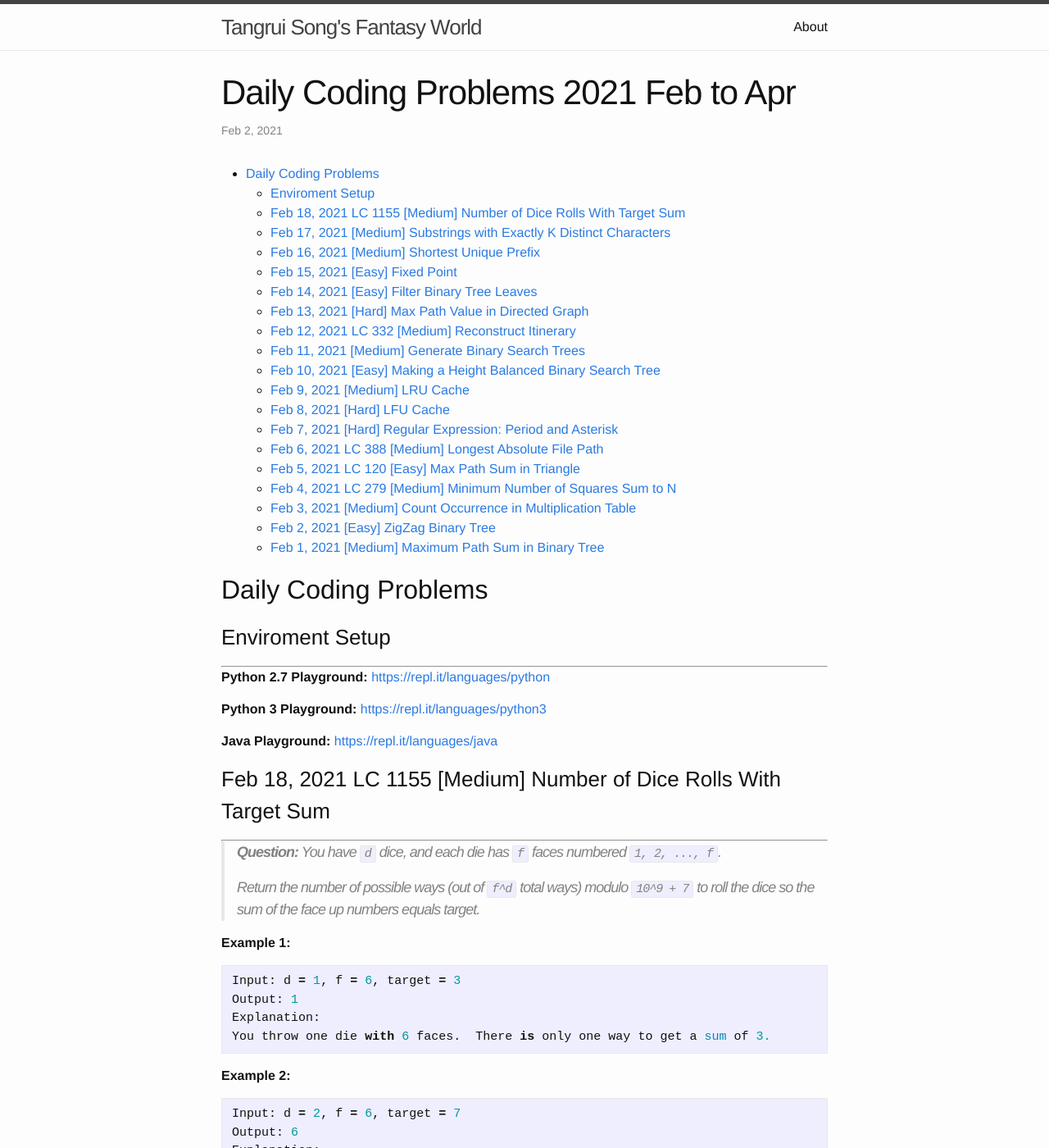
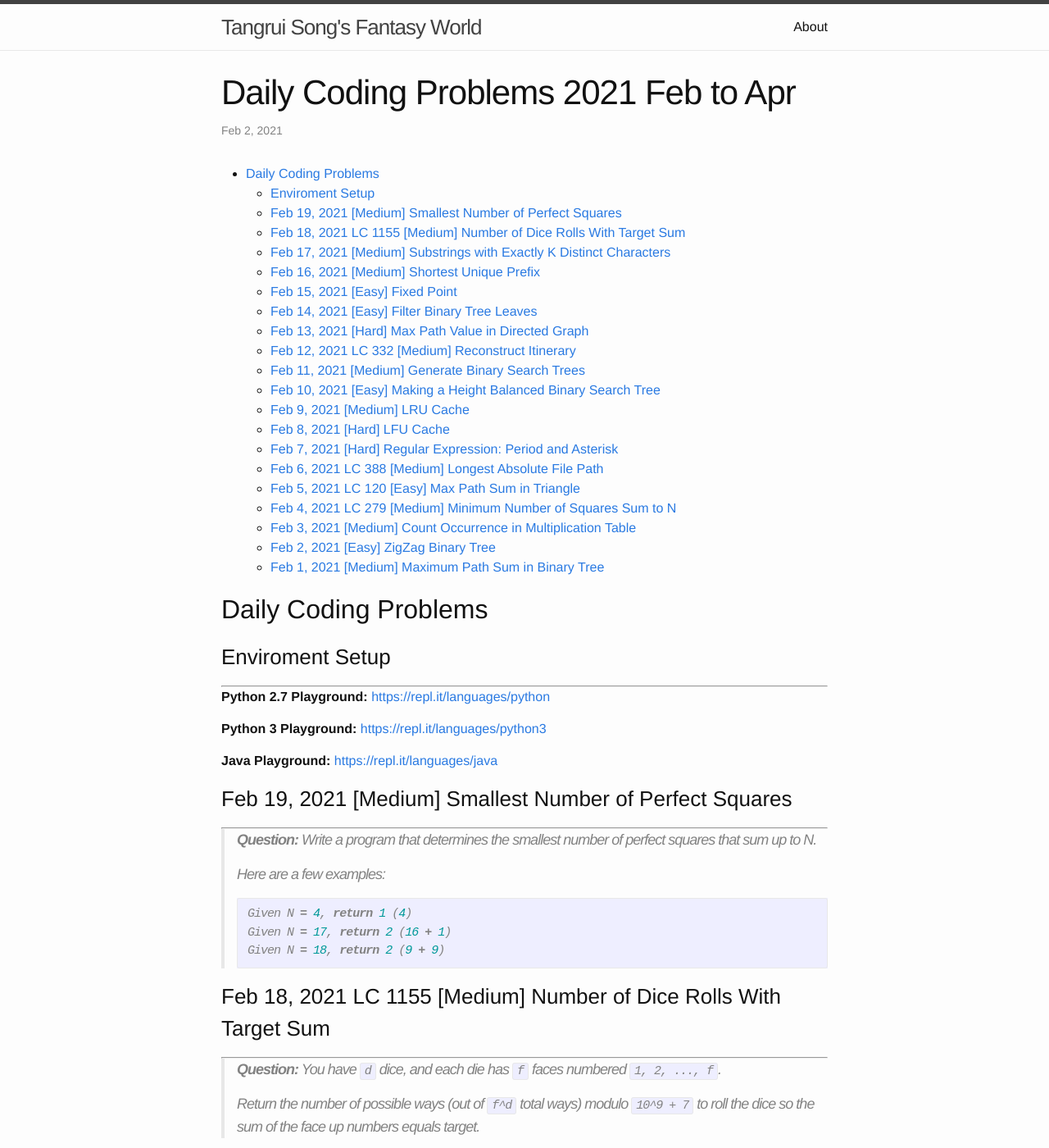
Before and after one commit to trsong/trsong.github.io, a Jekyll site: the page built from _posts/2021-02-01-DailyQuestionsFeb.md, in a window 1280 px wide and 1400 px high. Shown: the whole window at 82% size. Built offline with Jekyll 4.4.1, drawn with Linux system fonts in a browser that asks for light colours; some of the changed text lies outside the part shown.

Commit message:
Add Feb 19 question

````diff
--- a/_posts/2021-02-01-DailyQuestionsFeb.md
+++ b/_posts/2021-02-01-DailyQuestionsFeb.md
@@ -18,6 +18,17 @@ categories: Python/Java
 
 **Java Playground:** [https://repl.it/languages/java](https://repl.it/languages/java)
 
+
+### Feb 19, 2021 \[Medium\] Smallest Number of Perfect Squares
+---
+> **Question:** Write a program that determines the smallest number of perfect squares that sum up to N.
+>
+> Here are a few examples:
+```py
+Given N = 4, return 1 (4)
+Given N = 17, return 2 (16 + 1)
+Given N = 18, return 2 (9 + 9)
+```
 
 ### Feb 18, 2021 LC 1155 \[Medium\] Number of Dice Rolls With Target Sum
 ---
````
